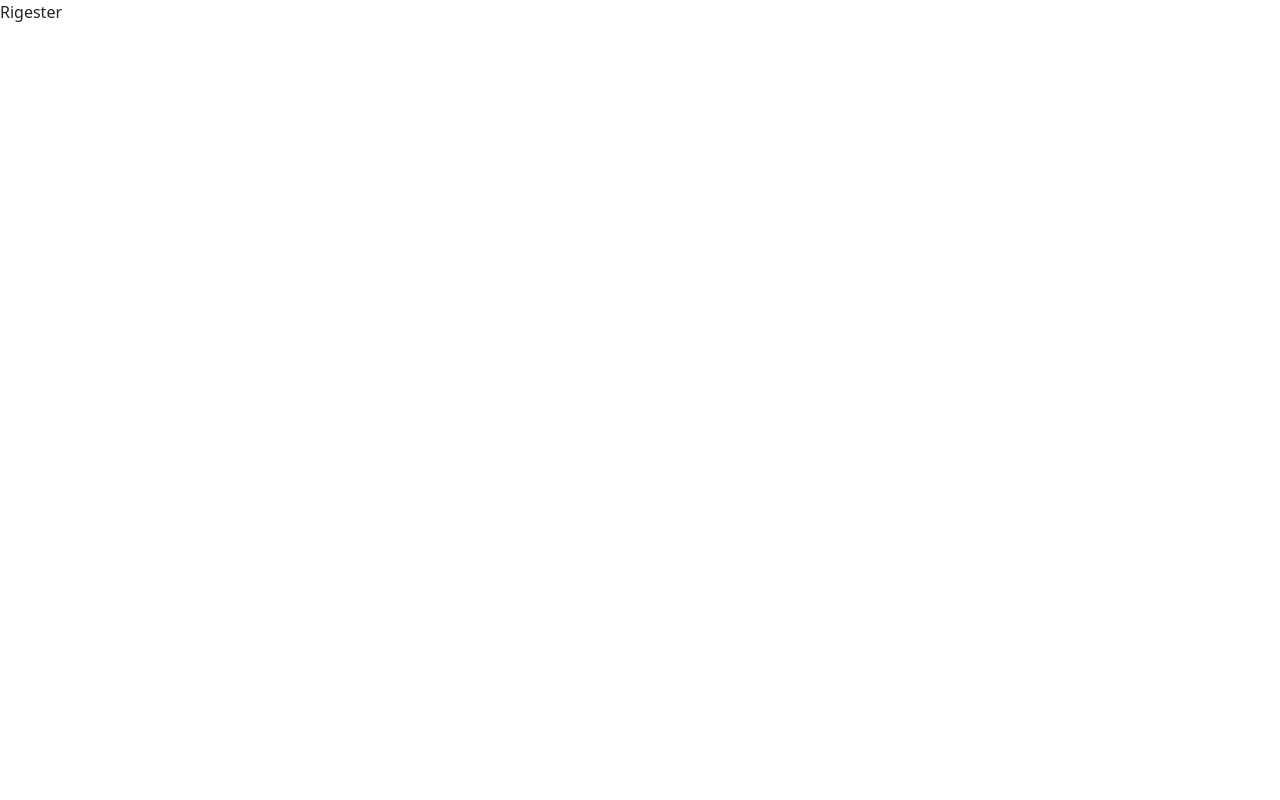
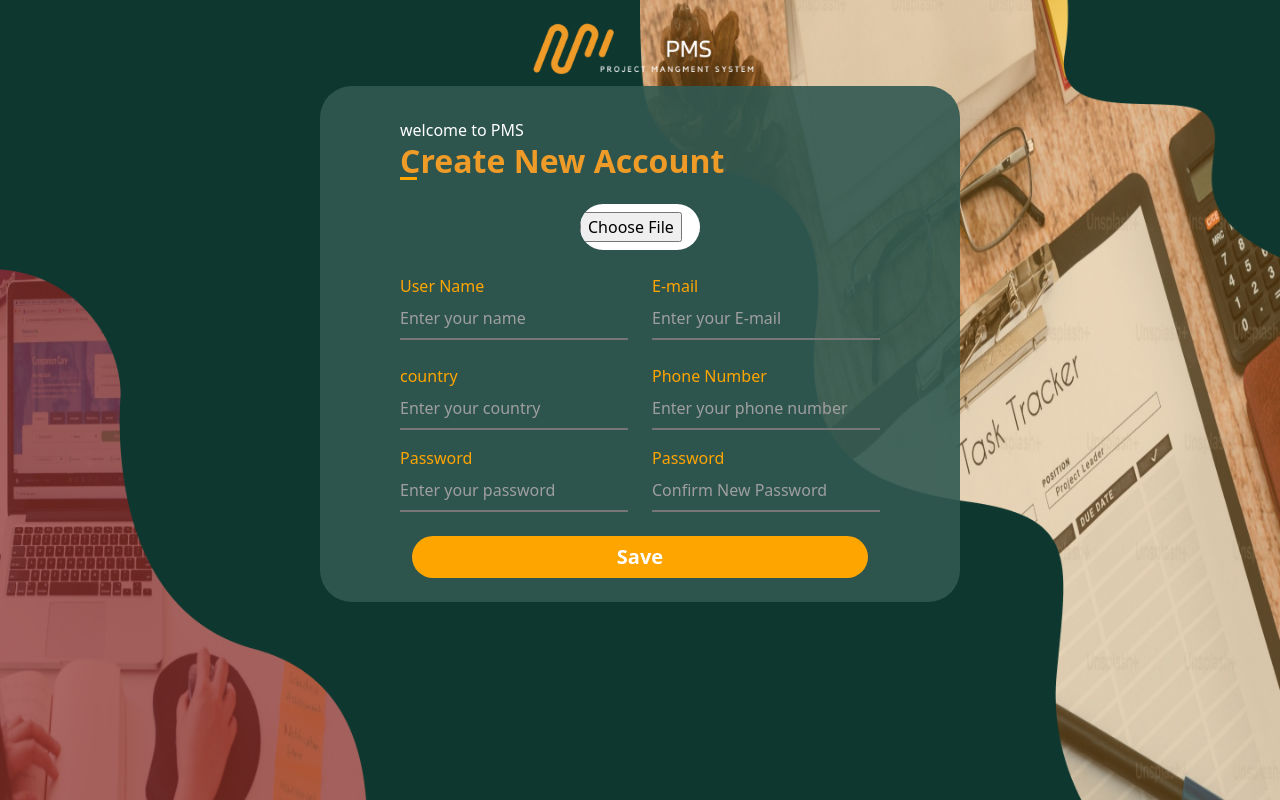
Before and after one commit to AhmedEl-Hussin/PMS, a React (Vite) app: page /rigester in a window 1280 px wide. Built offline with nearby package versions, Linux system fonts and the light colour scheme.

Commit message:
register

```diff
--- a/package.json
+++ b/package.json
@@ -19,6 +19,7 @@
     "jwt-decode": "^4.0.0",
     "react": "^18.2.0",
     "react-bootstrap": "^2.9.1",
+    "react-dark-mode-toggle": "^0.2.0",
     "react-dnd": "^16.0.1",
     "react-dnd-html5-backend": "^16.0.1",
     "react-dom": "^18.2.0",
--- a/src/Components/Login/Login.tsx
+++ b/src/Components/Login/Login.tsx
@@ -96,11 +96,14 @@ export default function Login({saveAdminData}) {
                   )}
 
                 </div>
-
+                <div className="d-flex justify-content-between">
+                <div className="register mt-3 text-end">
+                  <Link to="/rigester">Register Now ?</Link>
+                </div>
                 <div className='rigester mt-3 text-end'>
                   <Link to = "/requsetRestPass">Forget Password</Link>
                 </div>
-
+                </div>
                 <div className='form-group text-center mt-4'>
                   <button className=' text-white'>
                     {isLoding == true ? <i className="fa-solid fa-spinner fa-spin"></i> : "Login"}
--- a/src/Components/Rigester/Rigester.tsx
+++ b/src/Components/Rigester/Rigester.tsx
@@ -1,6 +1,219 @@
+import { useForm } from "react-hook-form";
+import { useNavigate } from "react-router-dom";
+import logo from "../../assets/images/PMS 3.png";
+import axios from "axios";
+import { useContext, useState } from "react";
+import { toast } from "react-toastify";
+import { AuthContext } from "../../Context/AuthContext";
+export default function Rigester({ saveAdminData }) {
+  const navigate = useNavigate();
+  const {
+    register,
+    handleSubmit,
+    formState: { errors },
+  } = useForm();
+  const [isLoading, setIsLoding] = useState(false);
+  const { baseUrl }:any = useContext(AuthContext);
+  // ****************** to Register **********************
+  const onSubmit = (data) => {
+    // console.log(data);
+    setIsLoding(true);
 
-export default function Rigester() {
+    axios
+      .post(`${baseUrl}/Users/Register`, data)
+
+      .then((response) => {
+        localStorage.setItem("adminToken", response.data.token);
+
+        console.log(response);
+        navigate("/verify");
+        toast.success("Successfully");
+      })
+      .catch((error) => {
+        // console.log(error?.response?.data?.message);
+        toast.error(error?.response?.data?.message);
+        setIsLoding(false);
+      });
+  };
   return (
-    <div>Rigester</div>
-  )
+    <>
+      <div className="Auth-container bgr vh-100 w-100">
+        <div className="w-25 m-auto  text-center">
+          <img className="w-75 mt-2 " src={logo} alt="" />
+        </div>
+        <div className="mt-2 w-100  d-flex justify-content-center align-items-center">
+          <div className="caption w-50 rounded-5 py-3  ">
+            <form
+              className="form w-75 m-auto mt-2"
+              onSubmit={handleSubmit(onSubmit)}
+            >
+
+              <p className="text-white mt-3">welcome to PMS <br />
+                       <h2 className="text1">Create New Account</h2></p>
+
+              <div className="row">
+                {/* ************************* for input Image ***************************** */}
+                <div className="form-group mt-1 mt-2 col-md-12">
+                  <div className="w-25 text-center   photo m-auto">
+
+                    <input
+                      className=" py-2 bg-white text-white text-center inputs rounded-5"
+                      aria-label="file example"
+                      type="file"
+                      {...register("profileImage", {})}
+                    />
+                  </div>
+                </div>
+                {/* ************************* for input Name ***************************** */}
+                <div className="form-group mt-3 position-relative mt-4 col-md-6">
+                  <label htmlFor="">User Name</label>
+                  <input
+                    className=" py-2 text-white inputs"
+                    placeholder="Enter your name"
+                    type="text"
+                    {...register("userName", {
+                      required: true,
+                    })}
+                  />
+
+                  {errors.userName && errors.userName.type === "required" && (
+                    <span className="text-danger mt-4">
+                      userName is required
+                    </span>
+                  )}
+                </div>
+                {/* ************************* for input email ***************************** */}
+                <div className="form-group mt-3 position-relative mt-4 col-md-6">
+                  <label htmlFor="">E-mail</label>
+                  <input
+                    className=" py-2 text-white inputs"
+                    placeholder="Enter your E-mail"
+                    type="email"
+                    {...register("email", {
+                      required: true,
+                      pattern: /^[^@ ]+@[^@ ]+\.[^@ .]{2,}$/,
+                    })}
+                  />
+
+                  {errors.email && errors.email.type === "required" && (
+                    <span className="text-danger mt-4">Email is required</span>
+                  )}
+
+                  {errors.email && errors.email.type === "pattern" && (
+                    <span className="text-danger mt-4">invaild email</span>
+                  )}
+                </div>
+                {/* ************************* for input country ***************************** */}
+                <div className="form-group mt-3 position-relative mt-4 col-md-6">
+                  <label htmlFor="">country</label>
+                  <input
+                    className=" py-2 text-white inputs"
+                    placeholder="Enter your country"
+                    type="text"
+                    {...register("country", {
+                      required: true,
+                    })}
+                  />
+
+                  {errors.country && errors.country.type === "required" && (
+                    <span className="text-danger mt-4">
+                      country is required
+                    </span>
+                  )}
+                </div>
+                {/* ************************* for input Phone Number ***************************** */}
+                <div className="form-group mt-3 position-relative mt-4 col-md-6">
+                  <label htmlFor="">Phone Number</label>
+                  <input
+                    className=" py-2 text-white inputs"
+                    placeholder="Enter your phone number"
+                    type="number"
+                    {...register("phoneNumber", {
+                      required: true,
+                    })}
+                  />
+
+                  {errors.phoneNumber &&
+                    errors.phoneNumber.type === "required" && (
+                      <span className="text-danger mt-4">
+                        phoneNumber is required
+                      </span>
+                    )}
+                </div>
+
+                {/* ************************* for input password ************************* */}
+                <div className="form-group mt-3 position-relative col-md-6">
+                  <label htmlFor="">Password</label>
+                  <input
+                    className="py-2 text-white inputs"
+                    placeholder="Enter your password"
+                    type="password"
+                    {...register("password", {
+                      required: true,
+                      pattern:
+                        /^(?=.*[0-9])(?=.*[a-z])(?=.*[A-Z])(?=.*\W)(?!.* ).{6,16}$/,
+                    })}
+                  />
+
+                  {errors.password && errors.password.type === "required" && (
+                    <span className="text-danger mt-3">
+                      Password is required
+                    </span>
+                  )}
+
+                  {errors.password && errors.password.type === "pattern" && (
+                    <span className="text-danger mt-4">
+                      Password must include at least one lowercase letter, one
+                      uppercase letter, one digit, one special character, and be
+                      at least 6 characters long
+                    </span>
+                  )}
+                </div>
+                {/* ************************* for input confirmPassword ************************* */}
+                <div className="form-group mt-3 position-relative col-md-6">
+                  <label htmlFor="">Password</label>
+                  <input
+                    className="py-2 text-white inputs"
+                    placeholder="Confirm New Password"
+                    type="password"
+                    {...register("confirmPassword", {
+                      required: true,
+                      pattern:
+                        /^(?=.*[0-9])(?=.*[a-z])(?=.*[A-Z])(?=.*\W)(?!.* ).{6,16}$/,
+                    })}
+                  />
+
+                  {errors.confirmPassword &&
+                    errors.confirmPassword.type === "required" && (
+                      <span className="text-danger mt-4">
+                        confirmPassword is required
+                      </span>
+                    )}
+
+                  {errors.confirmPassword &&
+                    errors.confirmPassword.type === "pattern" && (
+                      <span className="text-danger mt-4">
+                        confirmPassword must include at least one lowercase
+                        letter, one uppercase letter, one digit, one special
+                        character, and be at least 6 characters long
+                      </span>
+                    )}
+                </div>
+              </div>
+
+              <div className="form-group text-center mt-4 mb-2">
+                <button className=" text-white">
+                  {isLoading == true ? (
+                    <i className="fa-solid fa-spinner fa-spin"></i>
+                  ) : (
+                    "Save"
+                  )}
+                </button>
+              </div>
+            </form>
+          </div>
+        </div>
+      </div>
+    </>
+  );
 }
--- a/src/Context/AuthContext.tsx
+++ b/src/Context/AuthContext.tsx
@@ -7,7 +7,7 @@ export default function AuthContextProvider(props){
 
 
     // ******************* to baseUrl for apis *******************
-    const baseUrl = `http://upskilling-egypt.com:3003/api/v1`;
+    const baseUrl = `https://upskilling-egypt.com:3003/api/v1`;
 
     const requstHeaders = {
         Authorization : `Bearer ${localStorage.getItem("userToken")}`,
--- a/src/Shared/NavBar/NavBar.tsx
+++ b/src/Shared/NavBar/NavBar.tsx
@@ -1,11 +1,13 @@
 
 import navImg from "../../assets/images/navbarImg.png"
 import navLogo from "../../assets/images/navLogo.png"
-
+import React, {useState} from "react";
+import DarkModeToggle from "react-dark-mode-toggle";
 
 
 
 export default function NavBar({adminData}) {
+  const [isDarkMode, setIsDarkMode] = useState(() => false);
   // console.log(adminData);
 
   return (
@@ -16,6 +18,13 @@ export default function NavBar({adminData}) {
         <img className='navlogo' src={navLogo} alt="" />
       </div>
 
+<div>
+<DarkModeToggle
+      onChange={setIsDarkMode}
+      checked={isDarkMode}
+      size={80}
+    />
+</div>
       <div className=" w-25 d-flex ">
         <div className='navbarImg '>
           <img className='navbarImg' src={navImg} alt="" />
```
Also changed, not shown: 1 other file (tests, documents, lock files or other folders).
